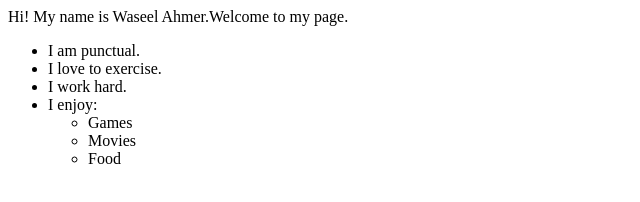
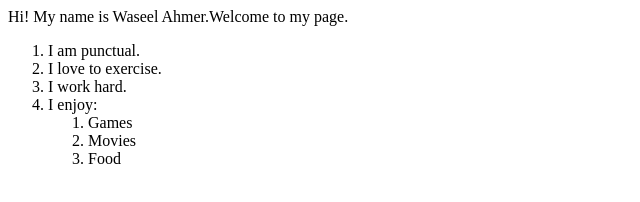
Before and after one commit to Waseel-Ahmer/My-First-Page, a plain HTML site: page first/index.html in a window 1280 px wide. Shown: the full height of the page, 0-640 px from the left. Drawn offline with Linux system fonts and the light colour scheme.

Commit message:
New List

```diff
--- a/first/index.html
+++ b/first/index.html
@@ -6,17 +6,17 @@
 </head>
 <body>
 <div>Hi! My name is Waseel Ahmer.Welcome to my page.</div>
-<ul>
+<ol>
 	<li>I am punctual.</li>
 	<li>I love to exercise.</li>
 	<li>I work hard.</li>
 	<li>I enjoy:
-	<ul>
+	<ol>
 		<li>Games</li>
 	<li>Movies</li>
 	<li>Food</li>
-</ul>
+</ol>
 </li>
-</ul>
+</ol>
 </body>
 </html>
```
